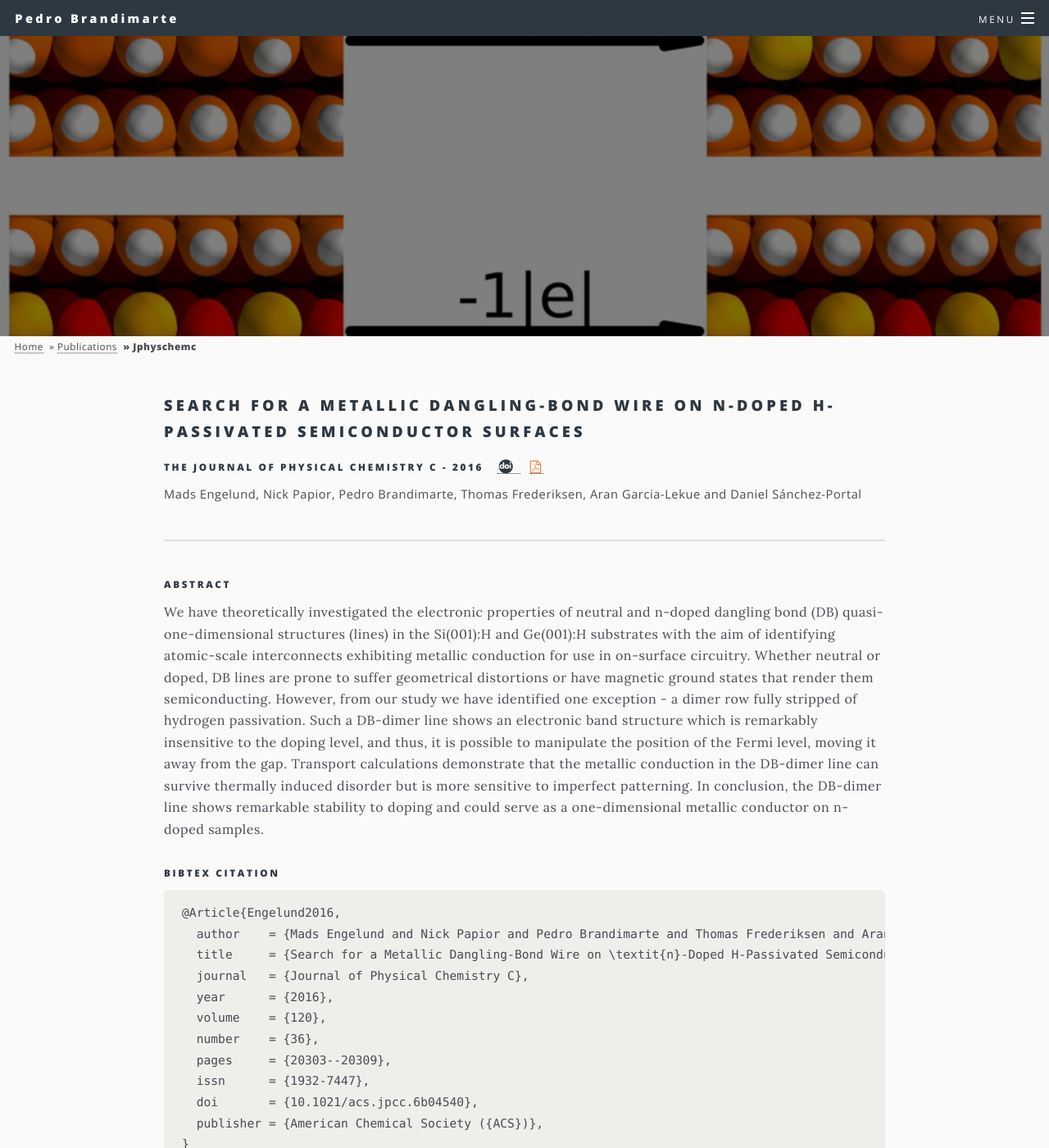
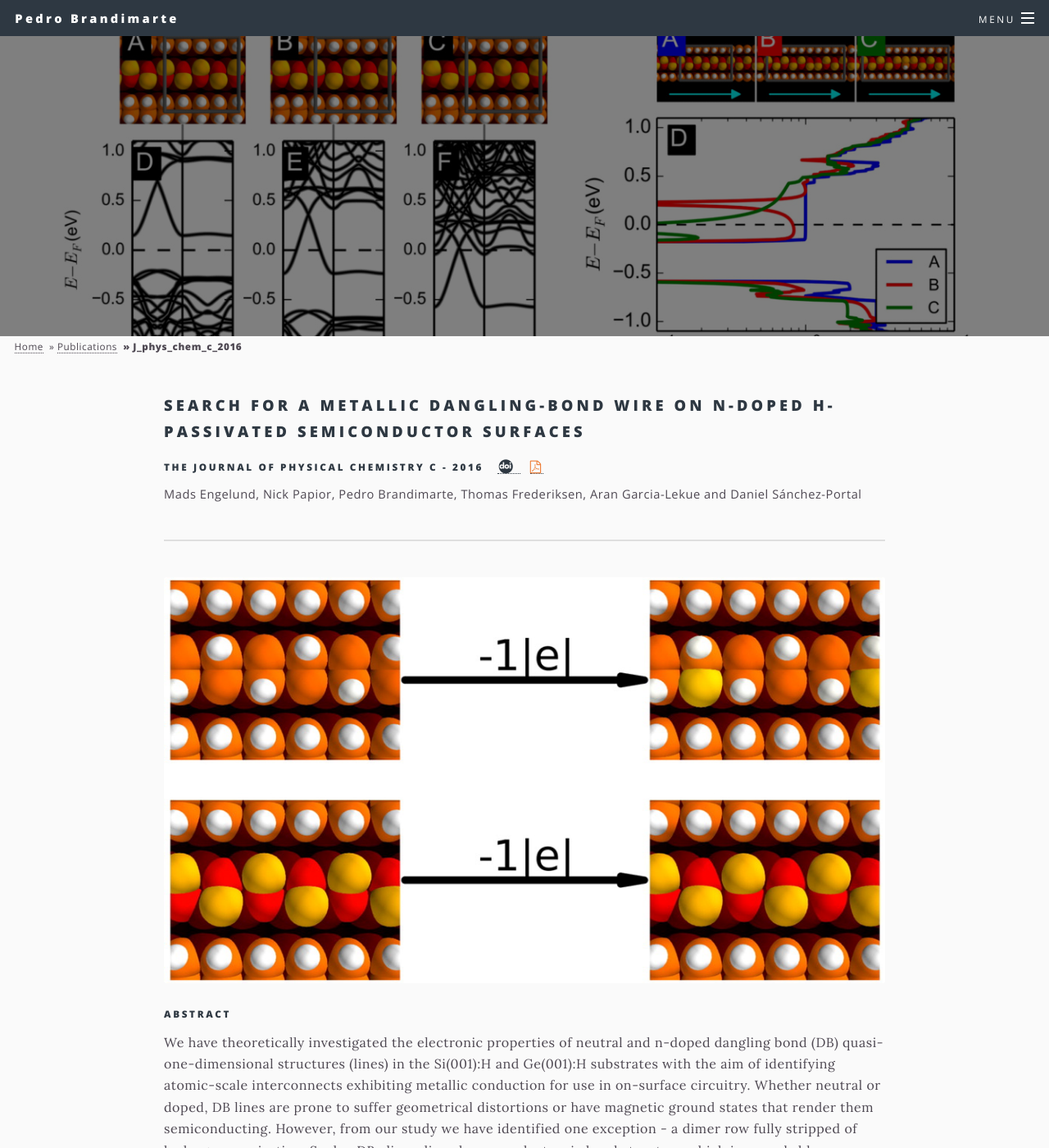
Before and after one commit to brandimarte/brandimarte.github.io, a Jekyll site: the page built from _posts/2016-08-01-J_Phys_Chem_C_2016.md, in a window 1280 px wide and 1400 px high. Shown: the whole window at 82% size. Built offline with Jekyll 4.4.1, drawn with Linux system fonts in a browser that asks for light colours; some web fonts are replaced; some of the changed text lies outside the part shown.

Commit message:
enh: add another publication

```diff
--- a/_layouts/post.html
+++ b/_layouts/post.html
@@ -48,6 +48,17 @@ layout: default
       </h5>
       {{ page.pub-author }}
       <hr/>
+      {% if page.pub-fig %}
+        <div class="box alt">
+	  <div class="row uniform 50%">
+	    <div class="12u">
+	      <span class="image fit">
+		<img src="{{ site.baseurl }}/images/{{ page.pub-fig }}" alt="" />
+	      </span>
+	    </div>
+	  </div>
+	</div>
+      {% endif %}
     {% endif %}
 
     {{ content }}
--- a/_posts/2016-08-01-JPhysChemC.md
+++ b/_posts/2016-08-01-J_Phys_Chem_C_2016.md
@@ -9,13 +9,15 @@ pub-number: 36
 pub-doi: 10.1021/acs.jpcc.6b04540
 pub-url: https://doi.org/10.1021/acs.jpcc.6b04540
 pub-pdf: https://pubs.acs.org/doi/pdf/10.1021/acs.jpcc.6b04540?rand=pnr80go6
-background-image: JPCC2016.jpg
+pub-fig: JPCC2016.jpg
+background-image: JPCC2016_back.jpg
 options: minihead, notitle
 tags:
-  - photovoltaic
-  - graphene nanoribbons
-  - GW
-  - DFT
+  - semiconductor surfaces
+  - Si(001):H
+  - Ge(001):H
+  - dangling-bond wires
+  - electronic transport
 ---
 
 ##### Abstract
--- a/css/main.scss
+++ b/css/main.scss
@@ -651,9 +651,20 @@ input[type="radio"] {
 	}
     }
 
+    &.center {
+	display: block;
+	margin-left: auto;
+	margin-right: auto;
+	width: 80%;
+
+	img {
+	    width: 100%;
+	}
+    }
+
     &.fit {
 	display: block;
-	margin: 0 0 _size(element-margin) 0;
+	margin: 0 _size(element-margin) _size(element-margin) 0;
 	width: 100%;
 
 	img {
```
Also changed, not shown: _posts/2014-10-01-Scientific_Reports_2014.md (renamed from _posts/2014-10-01-ScientificReports.md, +2 -1 lines), images/JPCC2016_back.jpg (added), images/SciRep2014_back.jpg (renamed from images/SciRep2014.jpg).
